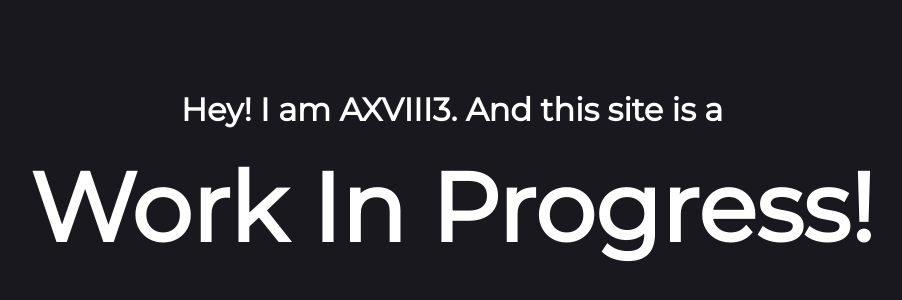
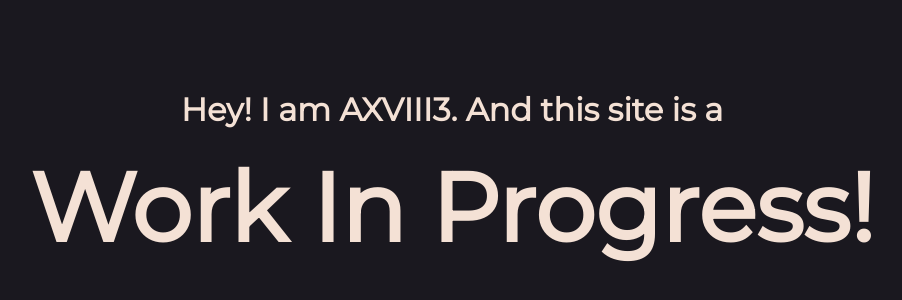
Before and after one commit to AXVIII3/axviii3.github.io, a plain HTML site: page wip/index.html in a window 1280 px wide. Shown: the part 214-514 px from the top of the page, without its empty margins (188-1090 px from the left). Drawn offline with nearby package versions, Linux system fonts and the light colour scheme.

Commit message:
Update style.css

```diff
--- a/wip/style.css
+++ b/wip/style.css
@@ -39,6 +39,7 @@ body {
 
 .background:first-child {
 	background: #1a181f;
+	color: #f4e1d5;
 	transform: translateY(-15vh);
 	z-index: 3;
 }
@@ -49,11 +50,13 @@ body {
 
 .background:nth-child(2) {
 	background: #f0b28d;
+	color: #09090a;
 	z-index: 2;
 }
 
 .background:nth-child(3) {
 	background: #bea7a8;
+	color: #09090a;
 	z-index: 1;
 }
 
@@ -64,7 +67,6 @@ body {
 	justify-content: center;
 	text-align: left;
 	flex-flow: column nowrap;
-	color: #ffffff;
 	font-family: sans-serif;
 	transform: translateY(40vh);
 	will-change: transform;
```
